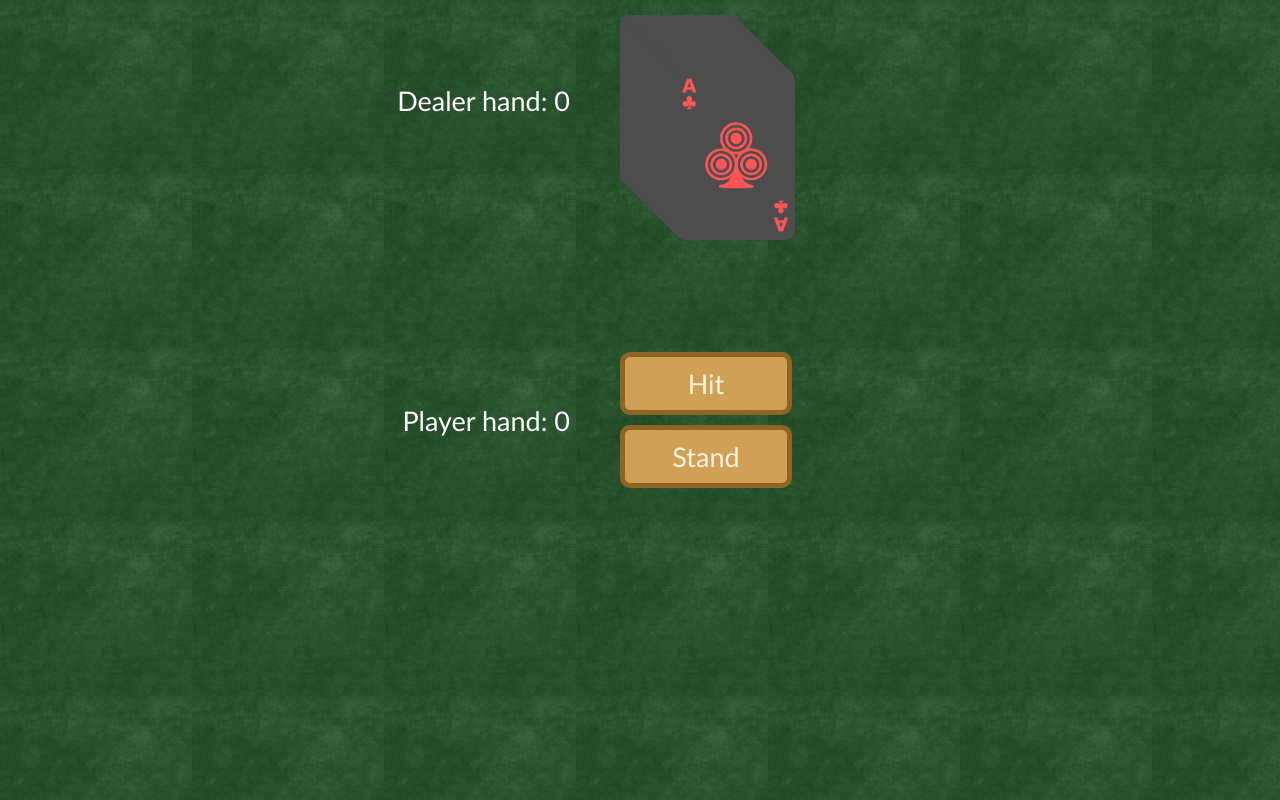
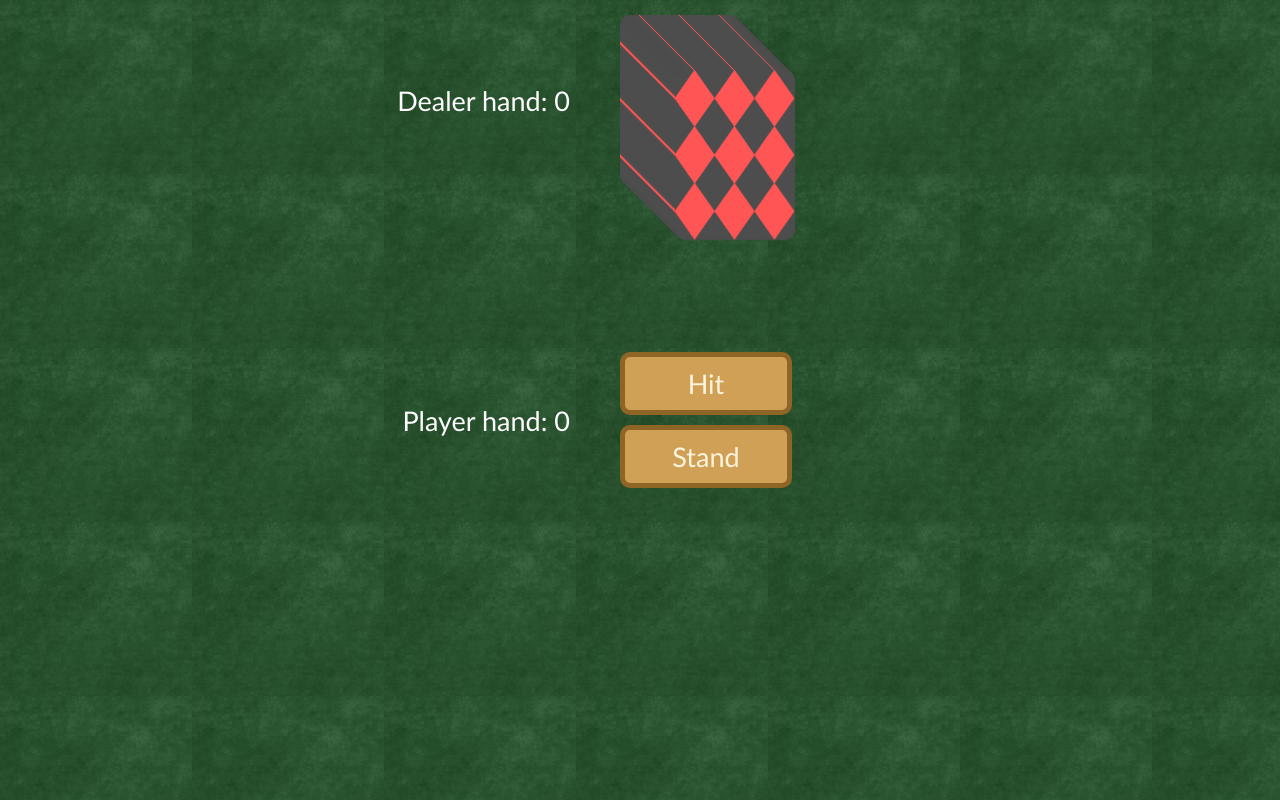
Before and after one commit to jhasuev/blackjack, a Vue app: page / in a window 1280 px wide. Built offline with nearby package versions, Linux system fonts and the light colour scheme.

Commit message:
add card flip animation

```diff
--- a/src/App.vue
+++ b/src/App.vue
@@ -63,7 +63,12 @@
         if (this.cards.length) {
           const card = this.cards[this.cards.length - 1]
           card.position = this.getCardPosition(card)
-          this[player].push(this.cards.pop())
+          this[player].push(card)
+          --this.cards.length
+
+          setTimeout(() => {
+            card.opened = true
+          }, 500);
         }
       },
 
@@ -76,6 +81,7 @@
         cards.forEach((card, idx) => {
           card.score = getCardScore(this.getCards, card.name)
           card.id = idx
+          card.opened = false
         })
         return cards.sort(() => Math.random() - .5)
       },
--- a/src/components/Card.vue
+++ b/src/components/Card.vue
@@ -1,7 +1,13 @@
 <template>
-  <div class="card" :style="getStyles" ref="card">
-    <img v-if="card.name != 'Back'" :src="require(`@/assets/img/${card.name}_black.png`)" class="img">
-    <img v-else :src="require(`@/assets/img/Back_black.png`)" class="img">
+  <div class="card" :class="{opened: !card.opened}" :style="getStyles" ref="card">
+    <div class="content">
+      <div class="front">
+        <img :src="require(`@/assets/img/${card.name}_black.png`)" class="img">
+      </div>
+      <div class="back">
+        <img src="@/assets/img/Back_black.png" class="img">
+      </div>
+    </div>
   </div>
 </template>
 
@@ -47,6 +53,8 @@
 
 <style lang="scss" scoped>
   .card {
+    perspective: 500px;
+
     position: relative;
     width: 120px;
     height: 170.38px;
@@ -55,8 +63,37 @@
     transition: .5s;
   }
 
+  .content {
+    position: absolute;
+    width: 100%;
+    height: 100%;
+
+    transition: transform 1s;
+    transform-style: preserve-3d;
+  }
+
+  .card.opened .content {
+    transform: rotateY( 180deg ) ;
+    transition: transform 0.5s;
+  }
+
+  .front,
+  .back {
+    position: absolute;
+    height: 100%;
+    width: 100%;
+    border-radius: 5px;
+    backface-visibility: hidden;
+  }
+
+  .back {
+    transform: rotateY( 180deg );
+  }
+
   .img {
+    position: absolute;
     width: 100%;
     height: 100%;
   }
+
 </style>
```
